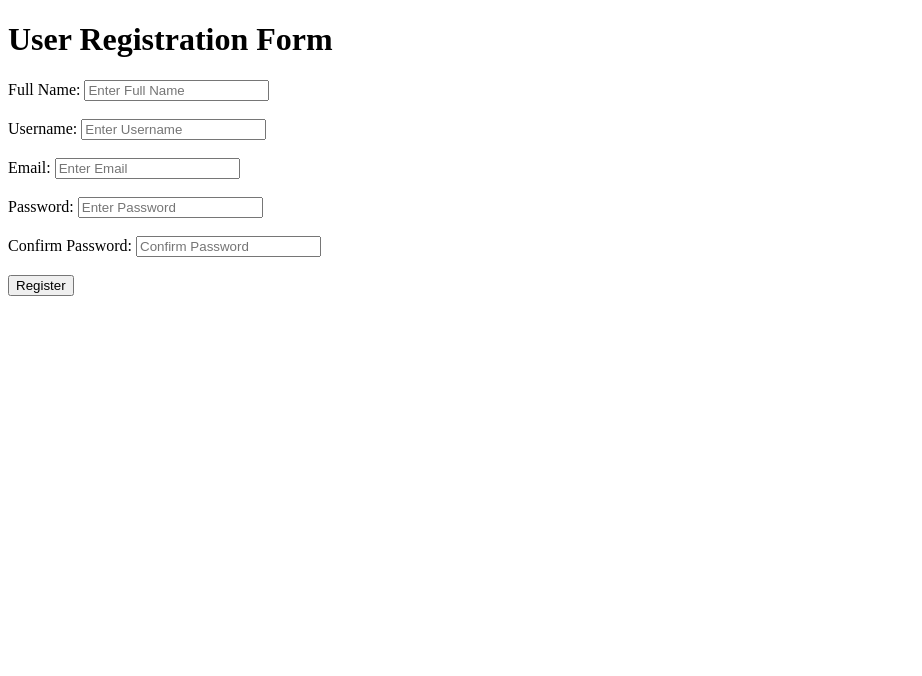
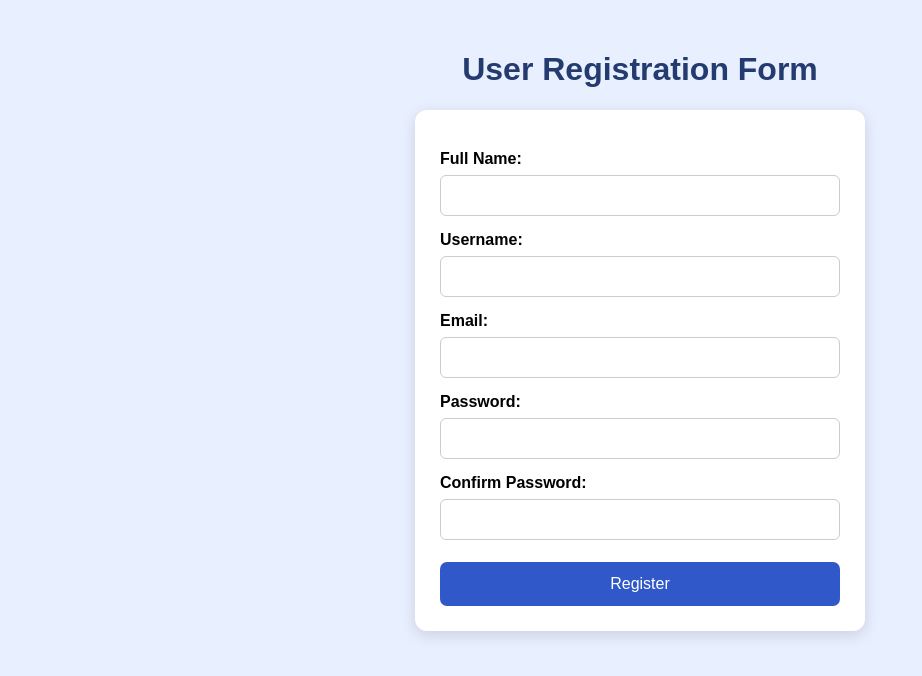
Before and after one commit to tazebashagre-ui/3rd-SE, a plain HTML site: page index.html in a window 1280 px wide. Shown: the whole page, without its empty margins (0-922 px from the left). Drawn offline with Linux system fonts and the light colour scheme.

Commit message:
Update index.html
html code user registertion updated

```diff
--- a/index.html
+++ b/index.html
@@ -1,42 +1,41 @@
+
+
 
 <!DOCTYPE html>
 <html>
 <head>
     <title>User Registration</title>
     <meta charset="UTF-8">
+    <meta name="viewport" content="width=device-width, initial-scale=1.0">
+    <link rel="stylesheet" href="style.css">
 </head>
+
 <body>
 
     <h1>User Registration Form</h1>
 
-    <form>
+    <form id="registrationForm">
+
         <label>Full Name:</label>
-        <input type="text" placeholder="Enter Full Name">
-
-        <br><br>
+        <input type="text" id="fullname" required>
 
         <label>Username:</label>
-        <input type="text" placeholder="Enter Username">
-
-        <br><br>
+        <input type="text" id="username" required>
 
         <label>Email:</label>
-        <input type="email" placeholder="Enter Email">
-
-        <br><br>
+        <input type="email" id="email" required>
 
         <label>Password:</label>
-        <input type="password" placeholder="Enter Password">
-
-        <br><br>
+        <input type="password" id="password" required>
 
         <label>Confirm Password:</label>
-        <input type="password" placeholder="Confirm Password">
-
-        <br><br>
+        <input type="password" id="confirmPassword" required>
 
         <button type="submit">Register</button>
+
     </form>
+
+    <script src="script.js"></script>
 
 </body>
 </html>
```
